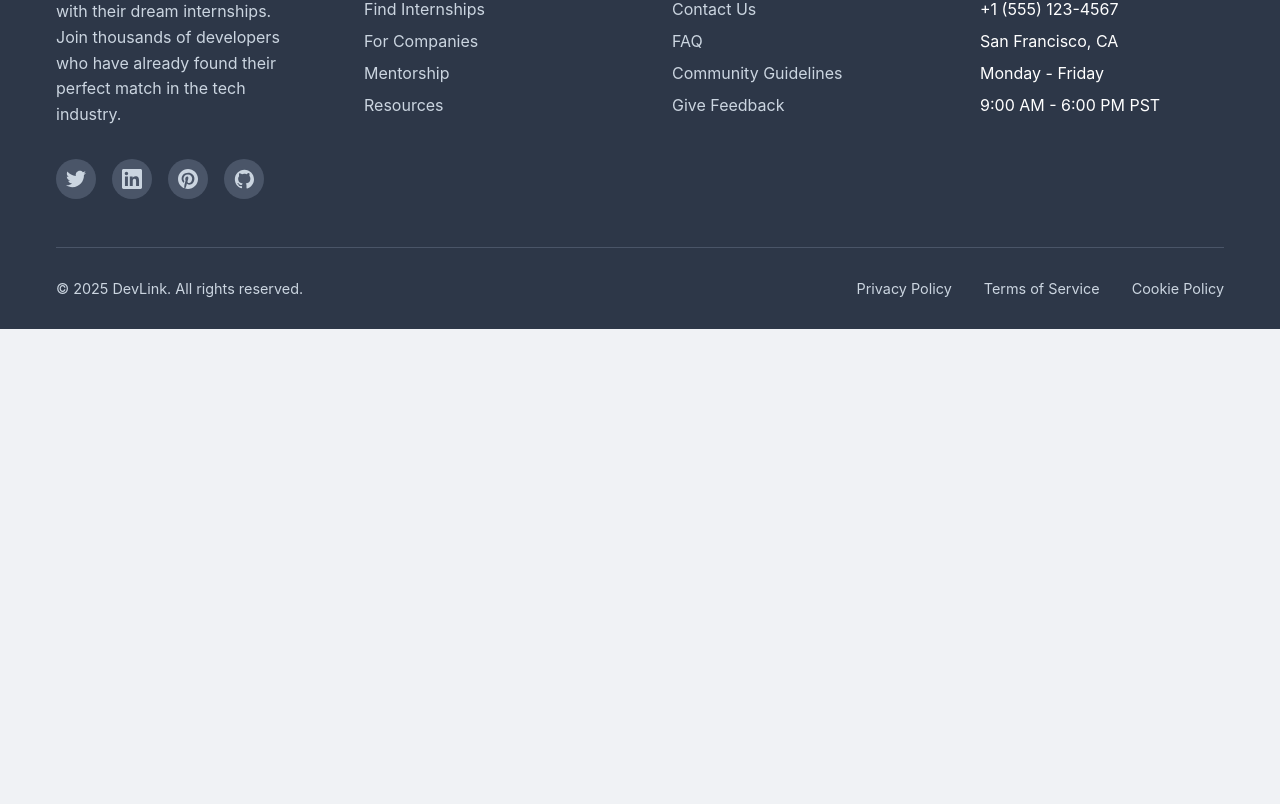
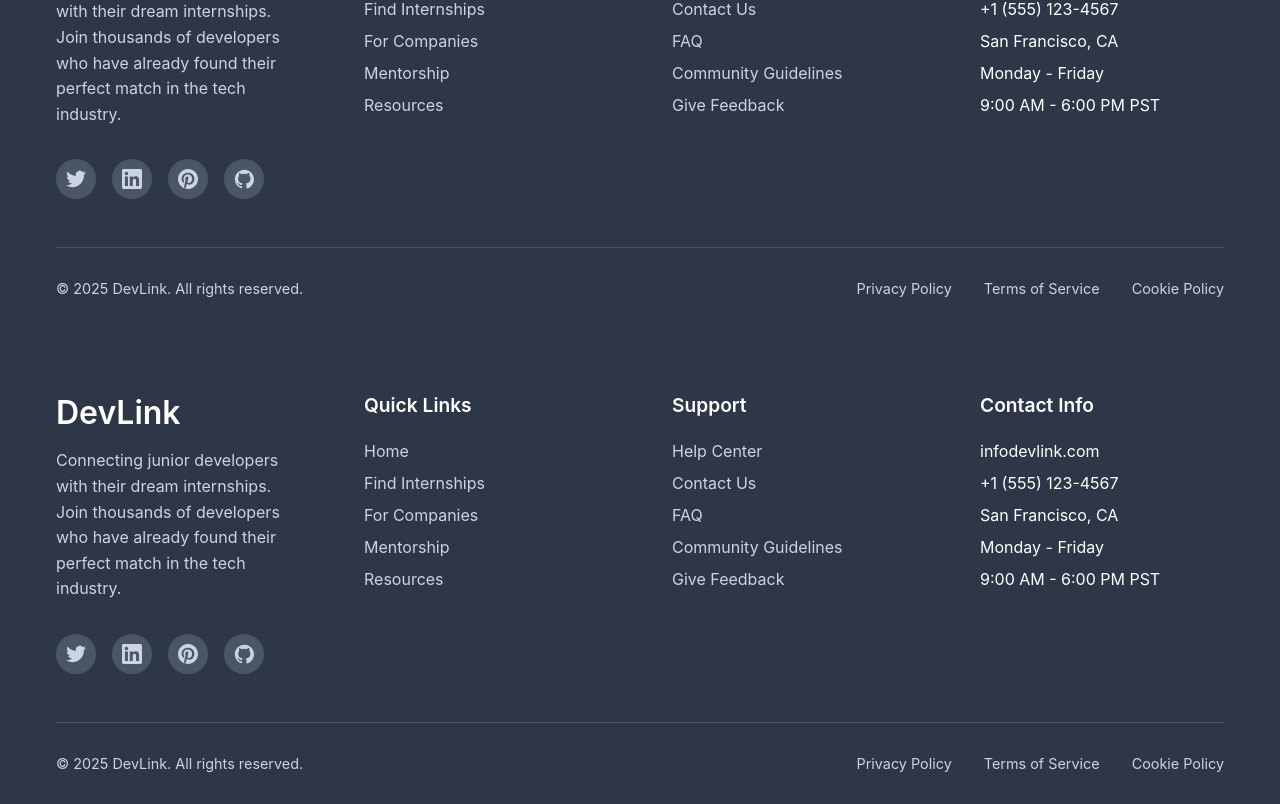
Before and after one commit to viktorkortsanov/DevLink, an Angular app in the folder client/: page / in a window 1280 px wide. Shown: the part 1967-2771 px from the top of the page. Before the commit the page ends 2296 px from the top, so only its background shows below. Built offline with nearby package versions, Linux system fonts and the light colour scheme.

Commit message:
Added auth component

```diff
--- a/client/src/app/app.html
+++ b/client/src/app/app.html
@@ -1,2 +1,3 @@
 <app-header />
 <router-outlet />
+<app-footer />
--- a/client/src/app/app.routes.ts
+++ b/client/src/app/app.routes.ts
@@ -1,6 +1,8 @@
 import { Routes } from '@angular/router';
 import { Main } from './main/main';
+import { AuthComponent } from './user/auth/auth';
 
 export const routes: Routes = [
     { path: '', component: Main },
+    { path: 'sign-up', component: AuthComponent}
 ];
--- a/client/src/app/app.ts
+++ b/client/src/app/app.ts
@@ -1,10 +1,11 @@
 import { Component } from '@angular/core';
 import { RouterOutlet } from '@angular/router';
 import { Header } from './header/header';
+import { Footer } from './footer/footer';
 
 @Component({
   selector: 'app-root',
-  imports: [RouterOutlet, Header],
+  imports: [RouterOutlet, Header, Footer],
   templateUrl: './app.html',
   styleUrl: './app.css'
 })
```
